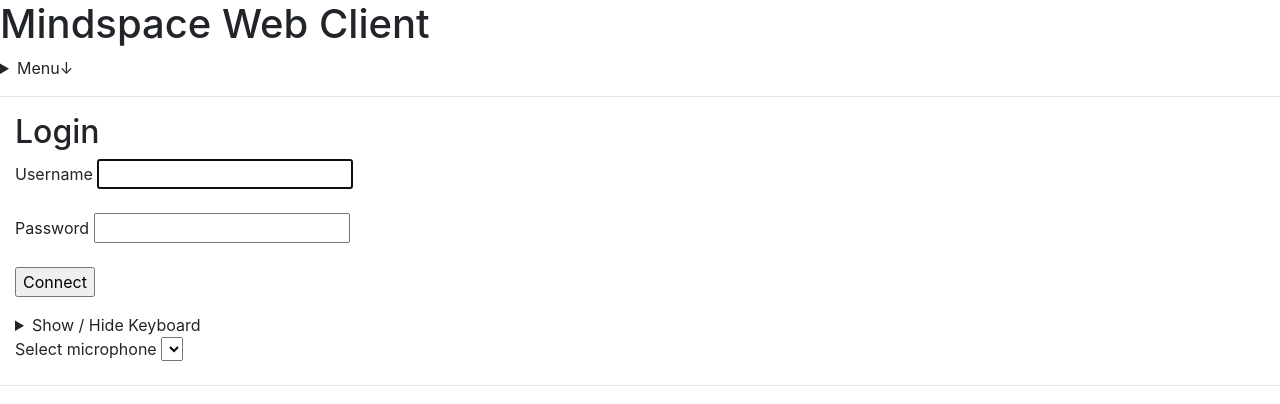
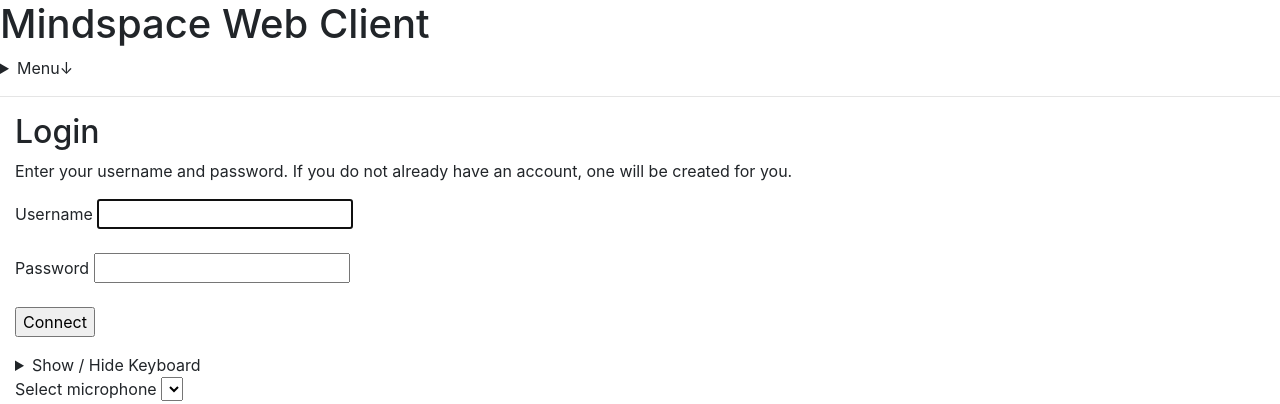
Before and after one commit to ironcross32/mindspace-server, a Python web app: template templates/client.html in a window 1280 px wide. Shown: the top 404 px of the page. Run offline with Jinja, Linux system fonts and the light colour scheme; the template is opened without the code that fills it, so the values that code supplies are empty; some libraries are stand-ins or nearby versions.

Commit message:
Add account creation explanation.

```diff
--- a/templates/client.html
+++ b/templates/client.html
@@ -5,6 +5,7 @@
 <div id="connect">
 <h2>Login</h2>
 <form id="connect-form">
+<p>Enter your username and password. If you do not already have an account, one will be created for you.</p>
 <p><label>Username <input id="username" type="text" autocomplete="off" autocorrect="off" autocapitalize="off" spellcheck="false"></label></p>
 <p><label>Password <input id="password" type="password"></label></p>
 <p><input type="submit" value="Connect"></p>
```
